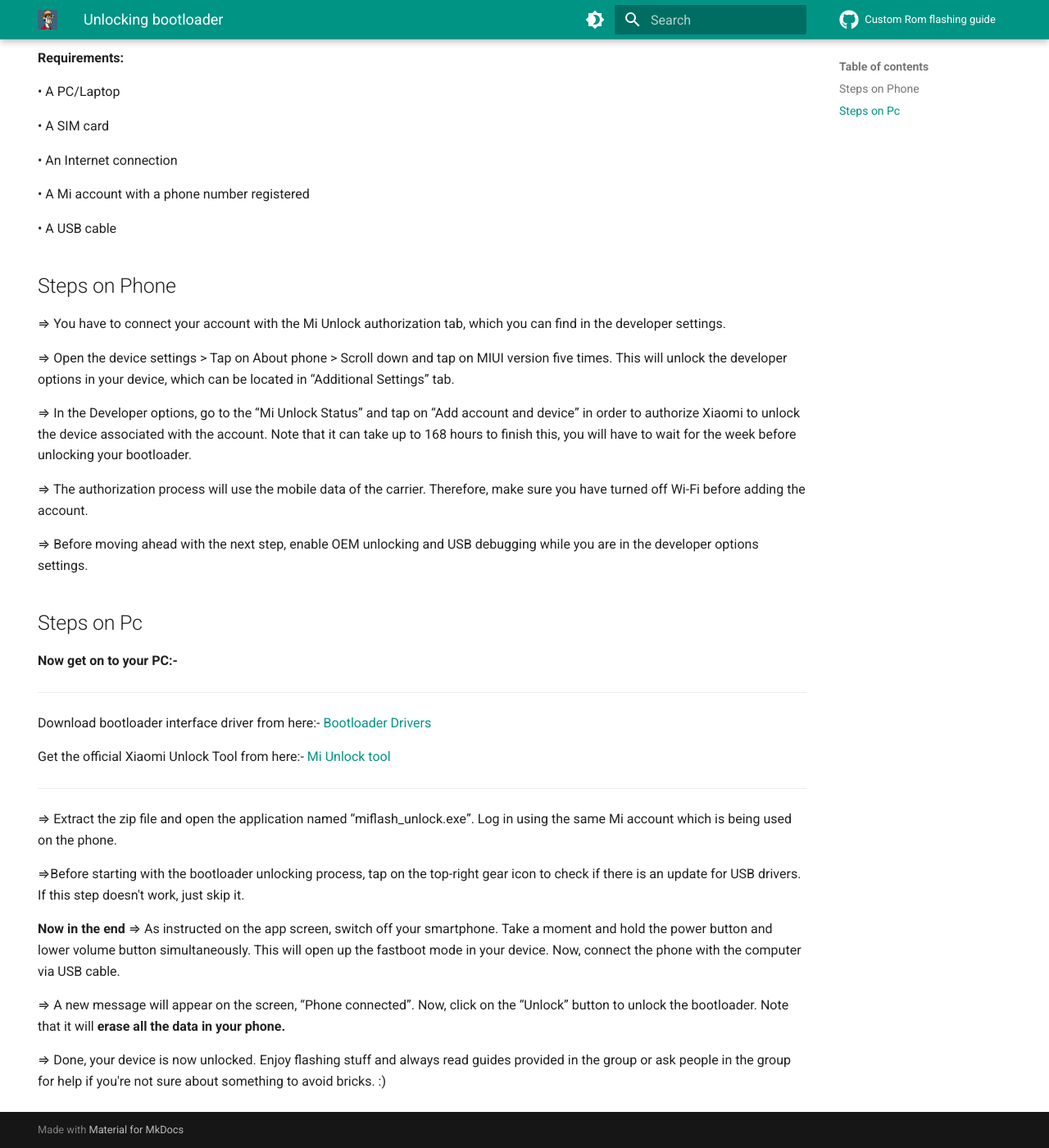
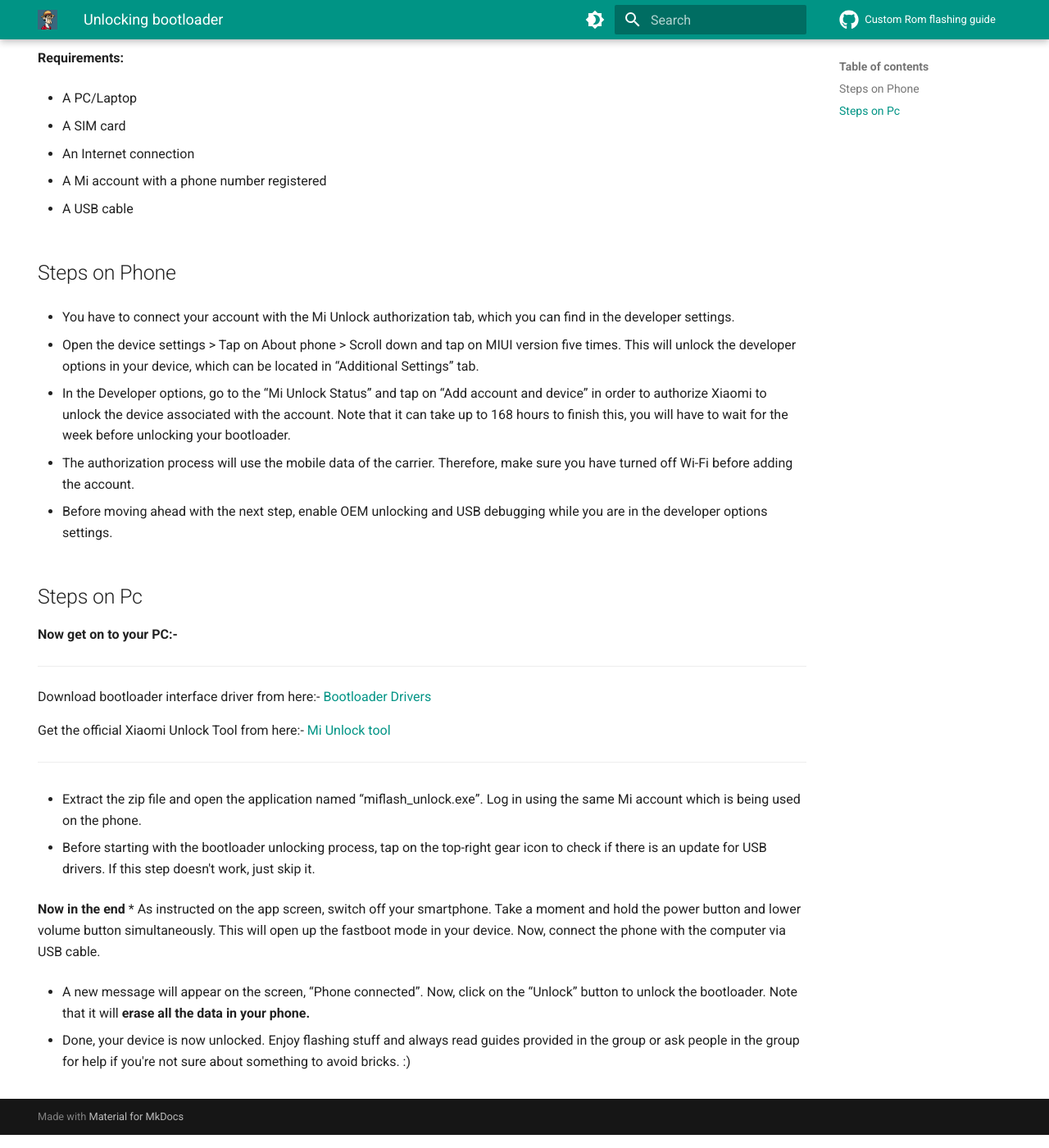
Before and after one commit to Angxddeep/Custom-Rom-flashing-guide, an MkDocs documentation site: the page built from docs/Unlocking bootloader.md, in a window 1280 px wide and 1400 px high, scrolled down 253 px. Shown: the whole window at 82% size. Built offline with MkDocs 1.6.1 and Material for MkDocs 9.7.7, drawn with Linux system fonts in a browser that asks for light colours; comment, search, counter and statistics services are not loaded.

Commit message:
ok ok update
ok

```diff
--- a/docs/Unlocking bootloader.md
+++ b/docs/Unlocking bootloader.md
@@ -9,26 +9,26 @@
 
 **Requirements:**
 
-• A PC/Laptop
+* A PC/Laptop
 
-• A SIM card
+* A SIM card
 
-• An Internet connection
+* An Internet connection
 
-• A Mi account with a phone number registered
+* A Mi account with a phone number registered
 
-• A USB cable
+* A USB cable
 
 ## Steps on Phone
-⇒ You have to connect your account with the Mi Unlock authorization tab, which you can find in the developer settings.
+* You have to connect your account with the Mi Unlock authorization tab, which you can find in the developer settings.
 
-⇒ Open the device settings > Tap on About phone > Scroll down and tap on MIUI version five times. This will unlock the developer options in your device, which can be located in “Additional Settings” tab.
+* Open the device settings > Tap on About phone > Scroll down and tap on MIUI version five times. This will unlock the developer options in your device, which can be located in “Additional Settings” tab.
 
-⇒ In the Developer options, go to the “Mi Unlock Status” and tap on “Add account and device” in order to authorize Xiaomi to unlock the device associated with the account. Note that it can take up to 168 hours to finish this, you will have to wait for the week before unlocking your bootloader.
+* In the Developer options, go to the “Mi Unlock Status” and tap on “Add account and device” in order to authorize Xiaomi to unlock the device associated with the account. Note that it can take up to 168 hours to finish this, you will have to wait for the week before unlocking your bootloader.
 
-⇒ The authorization process will use the mobile data of the carrier. Therefore, make sure you have turned off Wi-Fi before adding the account.
+* The authorization process will use the mobile data of the carrier. Therefore, make sure you have turned off Wi-Fi before adding the account.
 
-⇒ Before moving ahead with the next step, enable OEM unlocking and USB debugging while you are in the developer options settings.
+* Before moving ahead with the next step, enable OEM unlocking and USB debugging while you are in the developer options settings.
 
 ##Steps on Pc
 
@@ -40,13 +40,13 @@
 Get the official Xiaomi Unlock Tool from here:- [Mi Unlock tool](https://miuirom.org/updates/mi-flash-unlock)
 ***
 
-⇒ Extract the zip file and open the application named “miflash_unlock.exe”. Log in using the same Mi account which is being used on the phone.
+* Extract the zip file and open the application named “miflash_unlock.exe”. Log in using the same Mi account which is being used on the phone.
 
-⇒Before starting with the bootloader unlocking process, tap on the top-right gear icon to check if there is an update for USB drivers. If this step doesn't work, just skip it.
+* Before starting with the bootloader unlocking process, tap on the top-right gear icon to check if there is an update for USB drivers. If this step doesn't work, just skip it.
 
 **Now in the end**
-⇒ As instructed on the app screen, switch off your smartphone. Take a moment and hold the power button and lower volume button simultaneously. This will open up the fastboot mode in your device. Now, connect the phone with the computer via USB cable.
+* As instructed on the app screen, switch off your smartphone. Take a moment and hold the power button and lower volume button simultaneously. This will open up the fastboot mode in your device. Now, connect the phone with the computer via USB cable.
 
-⇒ A new message will appear on the screen, “Phone connected”. Now, click on the “Unlock” button to unlock the bootloader. Note that it will **erase all the data in your phone.**
+* A new message will appear on the screen, “Phone connected”. Now, click on the “Unlock” button to unlock the bootloader. Note that it will **erase all the data in your phone.**
 
-⇒ Done, your device is now unlocked. Enjoy flashing stuff and always read guides provided in the group or ask people in the group for  help if you're not sure about something to avoid bricks. :)
+* Done, your device is now unlocked. Enjoy flashing stuff and always read guides provided in the group or ask people in the group for  help if you're not sure about something to avoid bricks. :)
```
